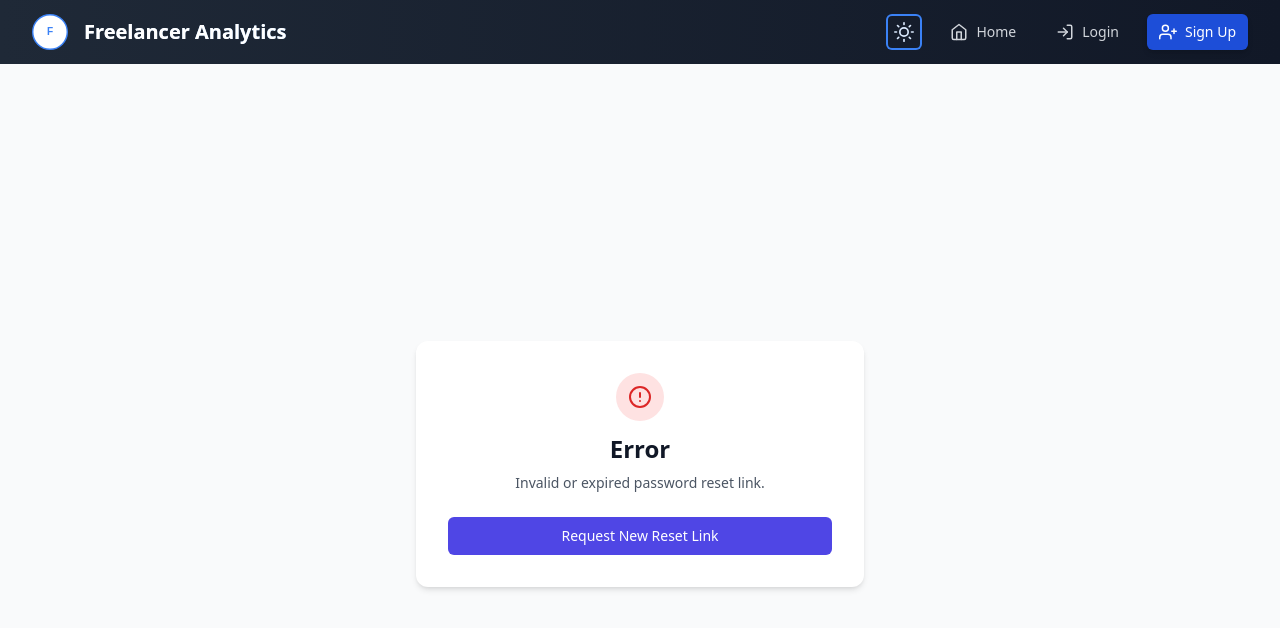
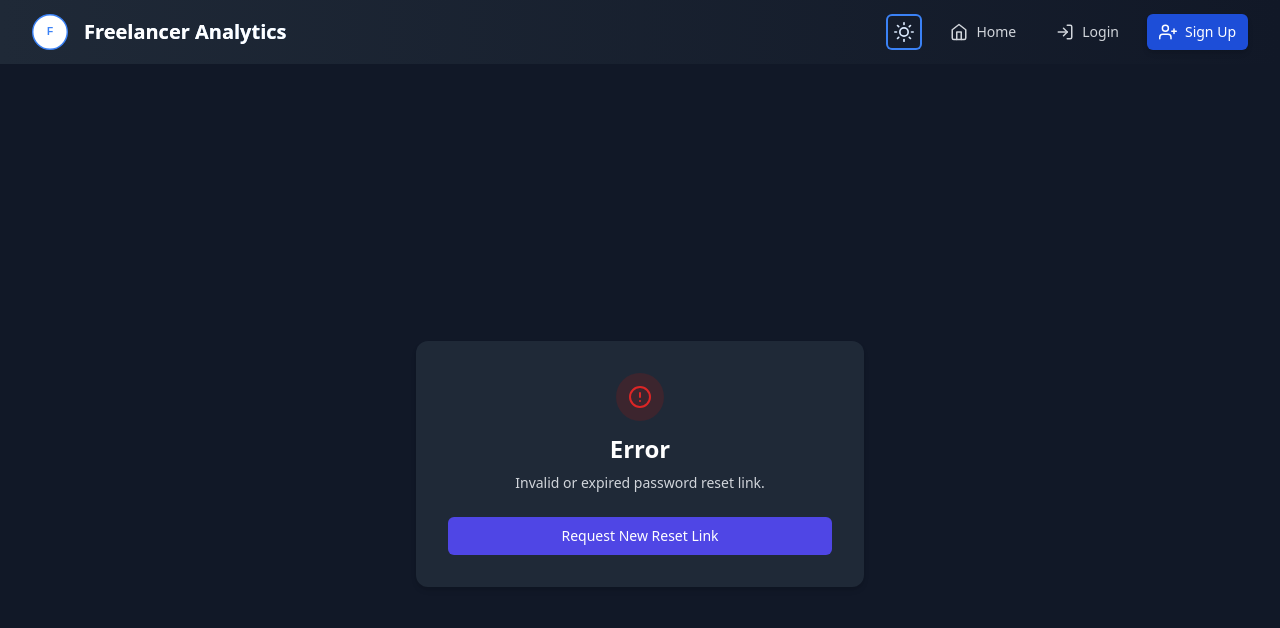
Before and after one commit to Adnan7389/freelancer-dashboard, a React (Vite) app: page /reset-password in a window 1280 px wide. Both pictures are taken after a click on the button 904 px from the left and 32 px from the top of the page. Shown: the top 628 px of the page. Built offline with nearby package versions, Linux system fonts and the light colour scheme; no server answers.

Commit message:
feat(pages): add dark mode support for pages

```diff
--- a/src/pages/ResetPasswordPage.jsx
+++ b/src/pages/ResetPasswordPage.jsx
@@ -3,8 +3,10 @@ import { confirmPasswordReset, verifyPasswordResetCode } from "firebase/auth";
 import { auth } from "../firebase";
 import { useSearchParams, useNavigate } from "react-router-dom";
 import { FiLock, FiCheck, FiAlertCircle, FiArrowLeft, FiEye, FiEyeOff } from "react-icons/fi";
+import { useTheme } from "../hooks/useTheme";
 
 function ResetPasswordPage() {
+  const { theme } = useTheme();
   const [searchParams] = useSearchParams();
   const navigate = useNavigate();
   const [password, setPassword] = useState("");
@@ -124,14 +126,14 @@ function ResetPasswordPage() {
 
   if (message.type === "error" && !oobCode) {
     return (
-      <div className="min-h-screen flex items-center justify-center bg-gray-50 p-4">
-        <div className="max-w-md w-full space-y-6 bg-white p-8 rounded-xl shadow-md">
+      <div className={`min-h-screen flex items-center justify-center ${theme === 'dark' ? 'bg-gray-900' : 'bg-gray-50'} p-4`}>
+        <div className={`max-w-md w-full space-y-6 ${theme === 'dark' ? 'bg-gray-800' : 'bg-white'} p-8 rounded-xl shadow-md`}>
           <div className="text-center">
-            <div className="mx-auto flex items-center justify-center h-12 w-12 rounded-full bg-red-100">
+            <div className={`mx-auto flex items-center justify-center h-12 w-12 rounded-full ${theme === 'dark' ? 'bg-red-900/30' : 'bg-red-100'}`}>
               <FiAlertCircle className="h-6 w-6 text-red-600" />
             </div>
-            <h2 className="mt-3 text-2xl font-bold text-gray-900">Error</h2>
-            <p className="mt-2 text-sm text-gray-600">{message.text}</p>
+            <h2 className={`mt-3 text-2xl font-bold ${theme === 'dark' ? 'text-white' : 'text-gray-900'}`}>Error</h2>
+            <p className={`mt-2 text-sm ${theme === 'dark' ? 'text-gray-300' : 'text-gray-600'}`}>{message.text}</p>
           </div>
           <div className="mt-6">
             <button
@@ -147,20 +149,20 @@ function ResetPasswordPage() {
   }
 
   return (
-    <div className="min-h-screen flex items-center justify-center bg-gray-50 p-4">
-      <div className="max-w-md w-full space-y-6 bg-white p-8 rounded-xl shadow-md">
+    <div className={`min-h-screen flex items-center justify-center ${theme === 'dark' ? 'bg-gray-900' : 'bg-gray-50'} p-4`}>
+      <div className={`max-w-md w-full space-y-6 ${theme === 'dark' ? 'bg-gray-800' : 'bg-white'} p-8 rounded-xl shadow-md`}>
         <div className="text-center">
-          <div className="mx-auto flex items-center justify-center h-12 w-12 rounded-full bg-green-100">
+          <div className={`mx-auto flex items-center justify-center h-12 w-12 rounded-full ${theme === 'dark' ? 'bg-green-900/30' : 'bg-green-100'}`}>
             <FiLock className="h-6 w-6 text-green-600" />
           </div>
-          <h2 className="mt-3 text-2xl font-bold text-gray-900">Reset Password</h2>
-          <p className="mt-2 text-sm text-gray-600">
+          <h2 className={`mt-3 text-2xl font-bold ${theme === 'dark' ? 'text-white' : 'text-gray-900'}`}>Reset Password</h2>
+          <p className={`mt-2 text-sm ${theme === 'dark' ? 'text-gray-300' : 'text-gray-600'}`}>
             Enter your new password for {email}
           </p>
         </div>
 
         {message.text && (
-          <div className={`rounded-md p-4 ${message.type === 'error' ? 'bg-red-50' : 'bg-green-50'}`}>
+          <div className={`rounded-md p-4 ${message.type === 'error' ? (theme === 'dark' ? 'bg-red-900/30' : 'bg-red-50') : (theme === 'dark' ? 'bg-green-900/30' : 'bg-green-50')}`}>
             <div className="flex">
               <div className="flex-shrink-0">
                 {message.type === 'error' ? (
@@ -171,7 +173,7 @@ function ResetPasswordPage() {
               </div>
               <div className="ml-3">
                 <p className={`text-sm font-medium ${
-                  message.type === 'error' ? 'text-red-800' : 'text-green-800'
+                  message.type === 'error' ? (theme === 'dark' ? 'text-red-300' : 'text-red-800') : (theme === 'dark' ? 'text-green-300' : 'text-green-800')
                 }`}>
                   {message.text}
                 </p>
@@ -183,7 +185,7 @@ function ResetPasswordPage() {
         <form className="mt-6 space-y-6" onSubmit={handleSubmit}>
           <div className="space-y-4">
             <div>
-              <label htmlFor="password" className="block text-sm font-medium text-gray-700">
+              <label htmlFor="password" className={`block text-sm font-medium ${theme === 'dark' ? 'text-gray-300' : 'text-gray-700'}`}>
                 New Password
               </label>
               <div className="mt-1 relative rounded-md shadow-sm">
@@ -195,13 +197,13 @@ function ResetPasswordPage() {
                   required
                   value={password}
                   onChange={(e) => setPassword(e.target.value)}
-                  className="block w-full pr-10 border-gray-300 rounded-md shadow-sm focus:ring-indigo-500 focus:border-indigo-500 sm:text-sm p-2 border"
+                  className={`block w-full pr-10 ${theme === 'dark' ? 'bg-gray-700 border-gray-600 text-white' : 'border-gray-300'} rounded-md shadow-sm focus:ring-indigo-500 focus:border-indigo-500 sm:text-sm p-2 border`}
                 />
                 <div className="absolute inset-y-0 right-0 pr-3 flex items-center">
                   <button
                     type="button"
                     onClick={() => setShowPassword(!showPassword)}
-                    className="text-gray-500 hover:text-gray-700 focus:outline-none"
+                    className={`${theme === 'dark' ? 'text-gray-400 hover:text-gray-300' : 'text-gray-500 hover:text-gray-700'} focus:outline-none`}
                   >
                     {showPassword ? <FiEyeOff size={18} /> : <FiEye size={18} />}
                   </button>
@@ -210,7 +212,7 @@ function ResetPasswordPage() {
             </div>
 
             <div>
-              <label htmlFor="confirmPassword" className="block text-sm font-medium text-gray-700">
+              <label htmlFor="confirmPassword" className={`block text-sm font-medium ${theme === 'dark' ? 'text-gray-300' : 'text-gray-700'}`}>
                 Confirm New Password
               </label>
               <div className="mt-1 relative rounded-md shadow-sm">
@@ -222,13 +224,13 @@ function ResetPasswordPage() {
                   required
                   value={confirmPassword}
                   onChange={(e) => setConfirmPassword(e.target.value)}
-                  className="block w-full pr-10 border-gray-300 rounded-md shadow-sm focus:ring-indigo-500 focus:border-indigo-500 sm:text-sm p-2 border"
+                  className={`block w-full pr-10 ${theme === 'dark' ? 'bg-gray-700 border-gray-600 text-white' : 'border-gray-300'} rounded-md shadow-sm focus:ring-indigo-500 focus:border-indigo-500 sm:text-sm p-2 border`}
                 />
                 <div className="absolute inset-y-0 right-0 pr-3 flex items-center">
                   <button
                     type="button"
                     onClick={() => setShowConfirmPassword(!showConfirmPassword)}
-                    className="text-gray-500 hover:text-gray-700 focus:outline-none"
+                    className={`${theme === 'dark' ? 'text-gray-400 hover:text-gray-300' : 'text-gray-500 hover:text-gray-700'} focus:outline-none`}
                   >
                     {showConfirmPassword ? <FiEyeOff size={18} /> : <FiEye size={18} />}
                   </button>
@@ -238,15 +240,15 @@ function ResetPasswordPage() {
 
             {/* Password Requirements */}
             <div className="mt-2">
-              <p className="text-xs text-gray-500">Password must contain:</p>
-              <ul className="text-xs text-gray-600 space-y-1 mt-1">
-                <li className={`flex items-center ${passwordRequirements.minLength ? 'text-green-600' : 'text-gray-500'}`}>
+              <p className={`text-xs ${theme === 'dark' ? 'text-gray-400' : 'text-gray-500'}`}>Password must contain:</p>
+              <ul className={`text-xs space-y-1 mt-1 ${theme === 'dark' ? 'text-gray-400' : 'text-gray-600'}`}>
+                <li className={`flex items-center ${passwordRequirements.minLength ? 'text-green-600' : (theme === 'dark' ? 'text-gray-500' : 'text-gray-500')}`}>
                   {passwordRequirements.minLength ? <FiCheck className="mr-1" /> : '•'} At least 8 characters
                 </li>
-                <li className={`flex items-center ${passwordRequirements.hasNumber ? 'text-green-600' : 'text-gray-500'}`}>
+                <li className={`flex items-center ${passwordRequirements.hasNumber ? 'text-green-600' : (theme === 'dark' ? 'text-gray-500' : 'text-gray-500')}`}>
                   {passwordRequirements.hasNumber ? <FiCheck className="mr-1" /> : '•'} At least one number
                 </li>
-                <li className={`flex items-center ${passwordRequirements.hasSpecialChar ? 'text-green-600' : 'text-gray-500'}`}>
+                <li className={`flex items-center ${passwordRequirements.hasSpecialChar ? 'text-green-600' : (theme === 'dark' ? 'text-gray-500' : 'text-gray-500')}`}>
                   {passwordRequirements.hasSpecialChar ? <FiCheck className="mr-1" /> : '•'} At least one special character
                 </li>
               </ul>
@@ -269,7 +271,7 @@ function ResetPasswordPage() {
         <div className="text-center">
           <button
             onClick={() => navigate("/login")}
-            className="text-sm font-medium text-indigo-600 hover:text-indigo-500 flex items-center justify-center mx-auto"
+            className={`text-sm font-medium ${theme === 'dark' ? 'text-indigo-400 hover:text-indigo-300' : 'text-indigo-600 hover:text-indigo-500'} flex items-center justify-center mx-auto`}
           >
             <FiArrowLeft className="mr-1" /> Back to login
           </button>
--- a/src/pages/SettingsPage.jsx
+++ b/src/pages/SettingsPage.jsx
@@ -6,8 +6,10 @@ import { Link, useNavigate } from "react-router-dom";
 import Sidebar from "../components/Sidebar";
 import { FiMenu, FiX } from "react-icons/fi";
 import { useState, useEffect } from "react";
+import { useTheme } from "../hooks/useTheme";
 
 function SettingsPage() {
+  const { theme } = useTheme();
   const { currentUser } = useAuth();
   const navigate = useNavigate();
   const [sidebarOpen, setSidebarOpen] = useState(false);
@@ -42,7 +44,7 @@ function SettingsPage() {
   }, []);
 
   return (
-    <div className="min-h-screen bg-gray-50 flex flex-col lg:flex-row">
+    <div className={`min-h-screen ${theme === 'dark' ? 'bg-gray-900' : 'bg-gray-50'} flex flex-col lg:flex-row`}>
       {/* Mobile Toggle Button */}
       <button
         onClick={() => setSidebarOpen(!sidebarOpen)}
```
